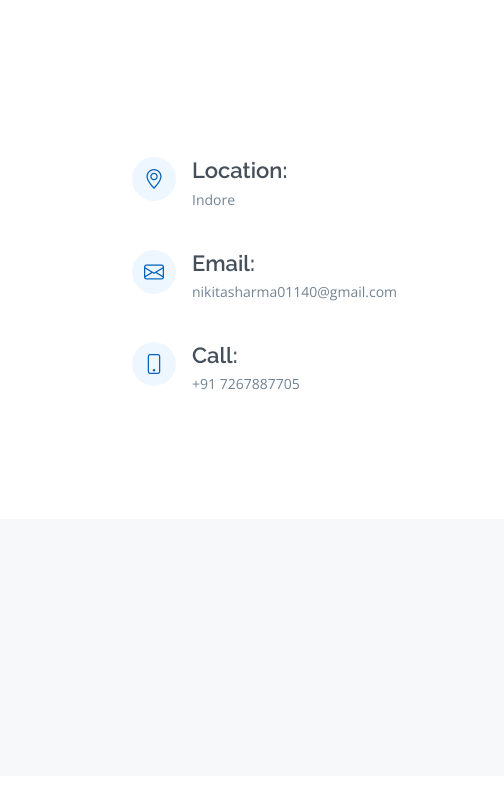
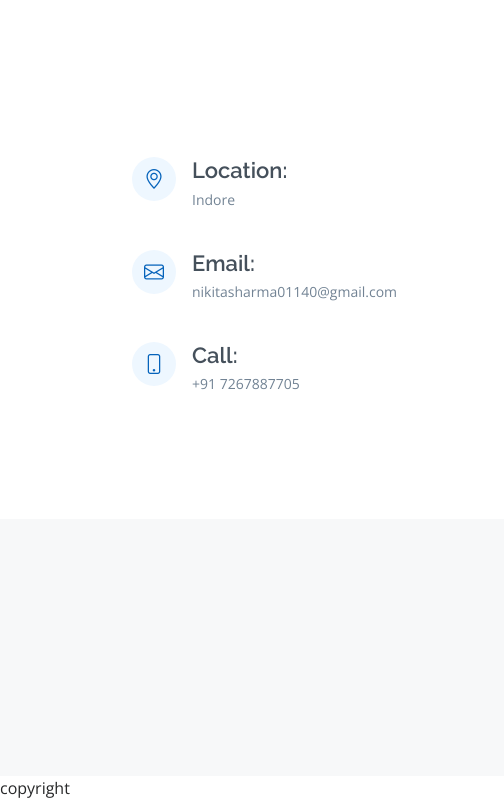
Before and after one commit to nikita0114/Portfolio, a plain HTML site: page index.html in a window 1280 px wide. Shown: the part 3634-4434 px from the top of the page, 0-504 px from the left. Before the commit the page ends 4410 px from the top, so only its background shows below. Drawn offline with nearby package versions, Linux system fonts and the light colour scheme.

Commit message:
index.html

```diff
--- a/index.html
+++ b/index.html
@@ -421,6 +421,10 @@
     </div>
   </footer><!-- End Footer -->
 
+<div class="copy">copyright</div>
+
+
+
   <div id="preloader"></div>
   <a href="#" class="back-to-top d-flex align-items-center justify-content-center"><i class="bi bi-arrow-up-short"></i></a>
 
```
